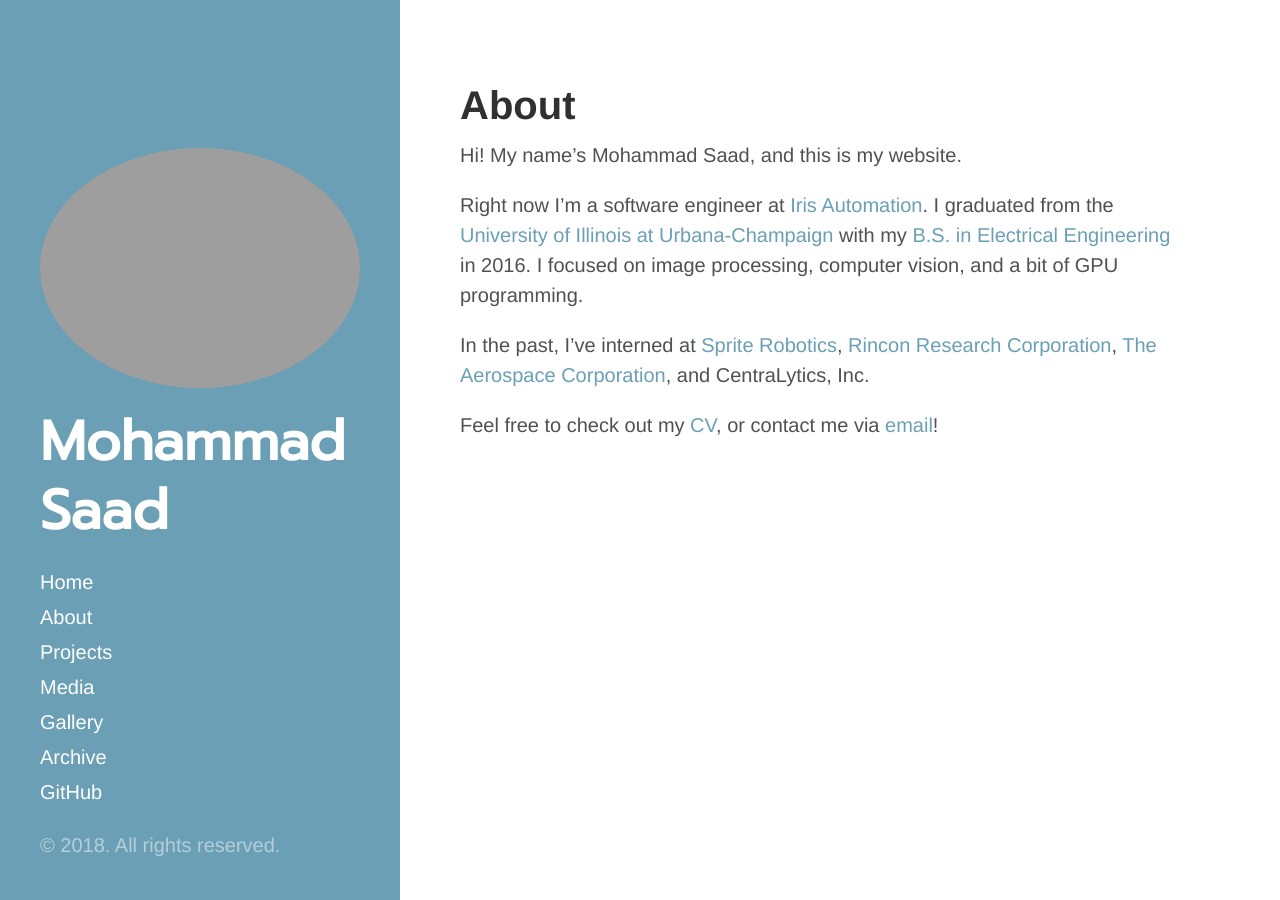
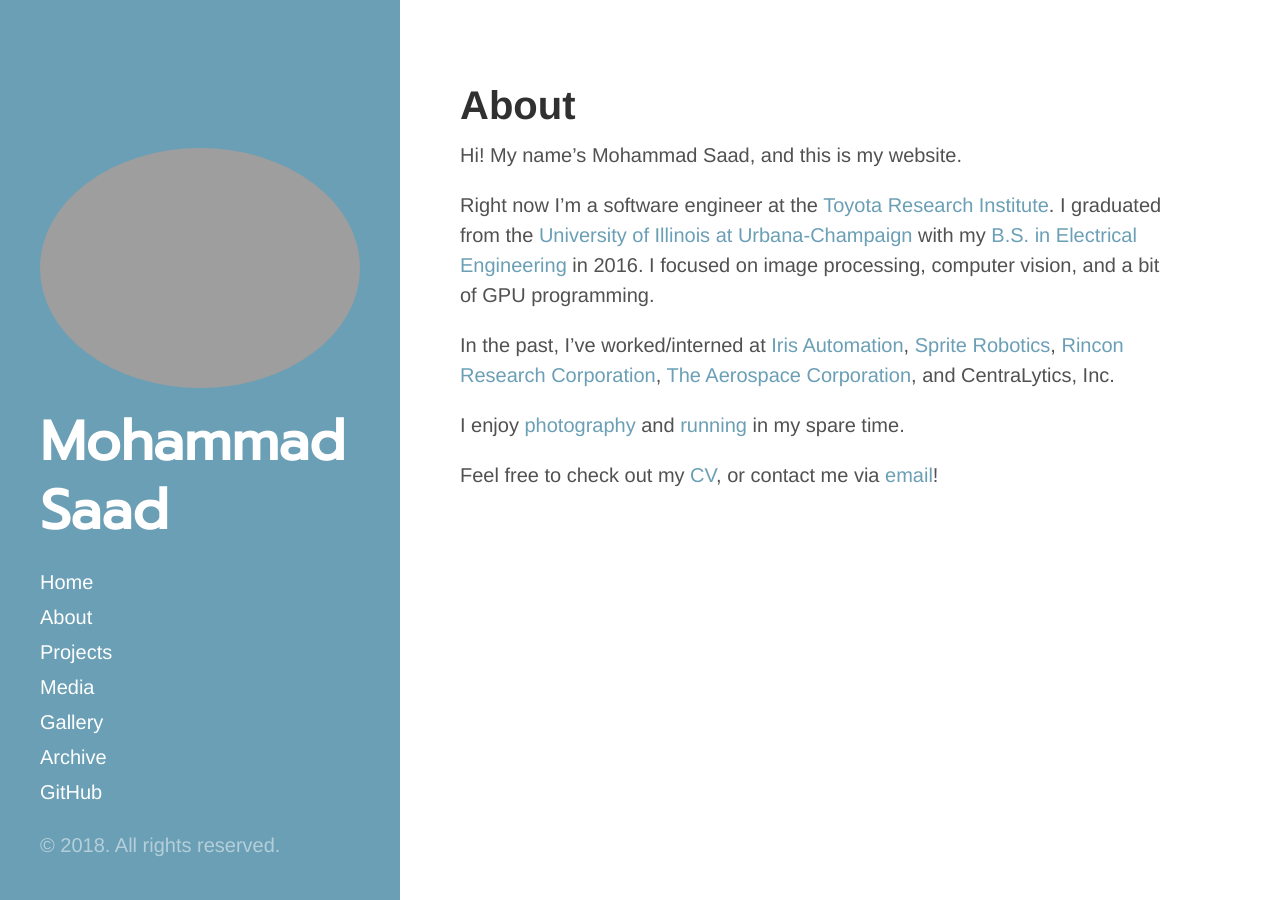
Before and after one commit to mohsaad/mohsaad.github.io, a Jekyll site: the page built from about.md, in a window 1280 px wide. Built offline with Jekyll 4.4.1, drawn with Linux system fonts in a browser that asks for light colours.

Commit message:
updated about me

```diff
--- a/about.md
+++ b/about.md
@@ -5,8 +5,10 @@ title: About
 
 Hi! My name's Mohammad Saad, and this is my website.
 
-Right now I'm a software engineer at [Iris Automation](http://www.irisonboard.com). I graduated from the [University of Illinois at Urbana-Champaign](http://www.illinois.edu) with my [B.S. in Electrical Engineering](http://www.ece.illinois.edu/) in 2016. I focused on image processing, computer vision, and a bit of GPU programming.
+Right now I'm a software engineer at the [Toyota Research Institute](https://www.tri.global/). I graduated from the [University of Illinois at Urbana-Champaign](http://www.illinois.edu) with my [B.S. in Electrical Engineering](http://www.ece.illinois.edu/) in 2016. I focused on image processing, computer vision, and a bit of GPU programming.
 
-In the past, I've interned at [Sprite Robotics](http://www.petronics.io), [Rincon Research Corporation](http://www.rincon.com/), [The Aerospace Corporation](http://www.aerospace.org/), and CentraLytics, Inc.
+In the past, I've worked/interned at [Iris Automation](http://www.irisonboard.com), [Sprite Robotics](http://www.petronics.io), [Rincon Research Corporation](http://www.rincon.com/), [The Aerospace Corporation](http://www.aerospace.org/), and CentraLytics, Inc.
+
+I enjoy [photography](https://www.instagram.com/mohsaad023) and [running](https://www.strava.com/athletes/24938440) in my spare time.
 
 Feel free to check out my [CV](http://mohsaad.com/misc/Mohammad_Saad_2018.pdf), or contact me via [email](mailto:mohammad.saad@outlook.com)!
```
